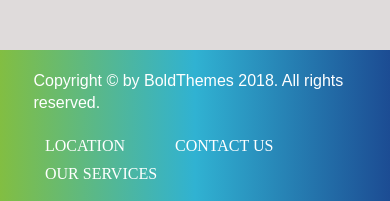
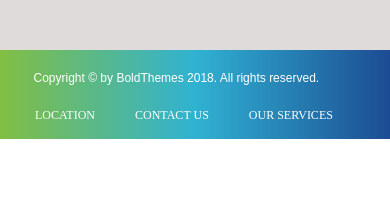
Before and after one commit to ayaosama55/Our-Training-Project, a plain HTML site: page about.html in a window 390 px wide. Shown: the part 8082-8283 px from the top of the page. After the commit the page ends 8221 px from the top, so only its background shows below. Drawn offline with nearby package versions, Linux system fonts and the light colour scheme.

Commit message:
home responsive v.02

```diff
--- a/css/azzaStyle.css
+++ b/css/azzaStyle.css
@@ -302,7 +302,7 @@
             width: 25%;
             float: left;
             margin-top: 24px;
-            padding-left: 12px;
+            padding-left: 0px;
         }
         .services-working .body-services-working .working-houres {
             width: 100%;
--- a/css/esraaStyle.css
+++ b/css/esraaStyle.css
@@ -631,15 +631,18 @@ margin-top: -15px
         width: 95%;
         font-family: Arial, Helvetica, sans-serif;
     }
+    .end_footer .container .copy .lead {
+        font-size: 12px !important;
+    }
     .end_footer .lin .links {
         margin-left: 0px;
         margin-top: 0px;
     }
     .end_footer .lin .links li {
-        padding-left: 20px;
+        padding-left: 10px;
         padding-top: 0px;
         padding-bottom: 5px;
-        font-size: 16px;
+        font-size: 12px;
     }
 }
 
@@ -711,9 +714,6 @@ margin-top: -15px
         width: 95%;
         font-family: Arial, Helvetica, sans-serif;
     }
-    .end_footer .copy p {
-        font-size: 12px;
-    }
     .end_footer .lin .links {
         margin-left: 0px;
         margin-top: 0px;
```
